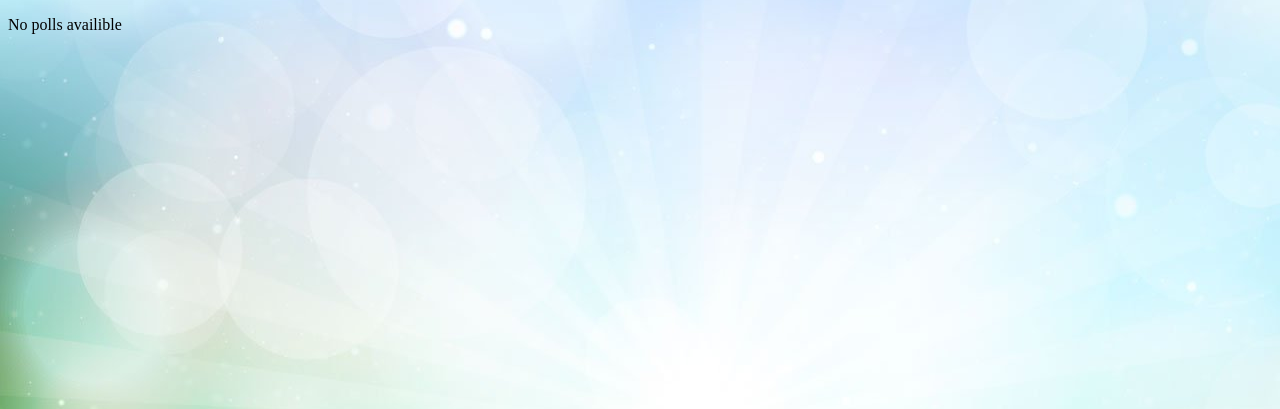
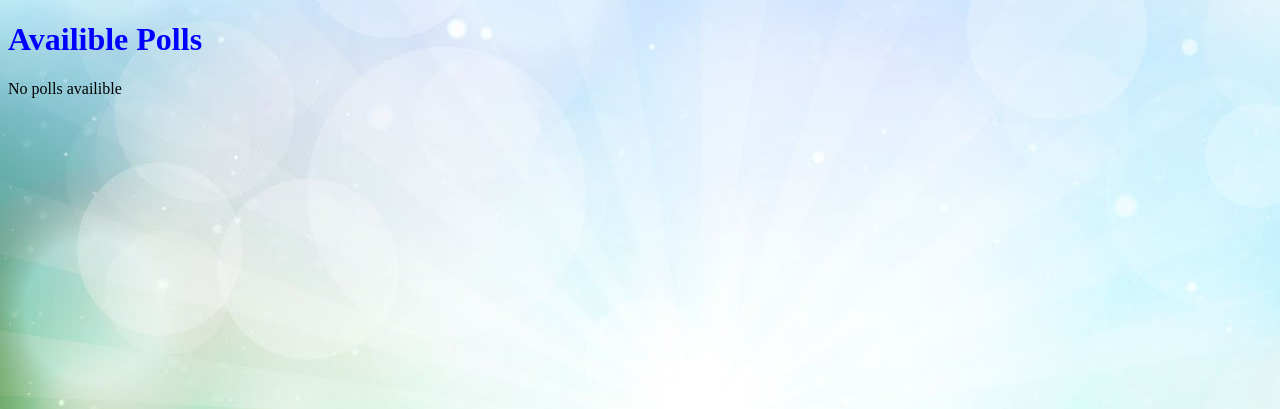
Before and after one commit to GiulioDioguardi/django, a Django app: page /polls/ in a window 1280 px wide. Shown: the part 19-428 px from the top of the page. Run offline with Django 3.2, Linux system fonts and the light colour scheme; data that the repository does not hold is empty.

Commit message:
Added stylesheet to everywhere

```diff
--- a/mysite/static/polls/style.css
+++ b/mysite/static/polls/style.css
@@ -1,5 +1,9 @@
 li a {
     color: green;
+}
+
+h1 {
+    color: blue;
 }
 
 body {
--- a/mysite/templates/polls/detail.html
+++ b/mysite/templates/polls/detail.html
@@ -1,4 +1,8 @@
 {% extends 'base.html' %}
+{% load static %}
+{% block head %}
+<link rel="stylesheet" type="text/css" href="{% static 'polls/style.css' %}" />
+{% endblock %}
 {% block content %}
 <h1>{{ question.question_text }}</h1>
 
--- a/mysite/templates/polls/index.html
+++ b/mysite/templates/polls/index.html
@@ -1,8 +1,10 @@
 {% extends 'base.html' %}
 {% load static %}
+{% block head %}
+<link rel="stylesheet" type="text/css" href="{% static 'polls/style.css' %}" />
+{% endblock %}
 {% block content %}
-<link rel="stylesheet" type="text/css" href="{% static 'polls/style.css' %}" />
-
+<h1>Availible Polls</h1>
 {% if question_list %}
     <ul>
     {% for question in question_list %}
--- a/mysite/templates/polls/results.html
+++ b/mysite/templates/polls/results.html
@@ -1,4 +1,8 @@
 {% extends 'base.html' %}
+{% load static %}
+{% block head %}
+<link rel="stylesheet" type="text/css" href="{% static 'polls/style.css' %}" />
+{% endblock %}
 {% block content %}
 <h1>{{ question.question_text }}</h1>
 
```
